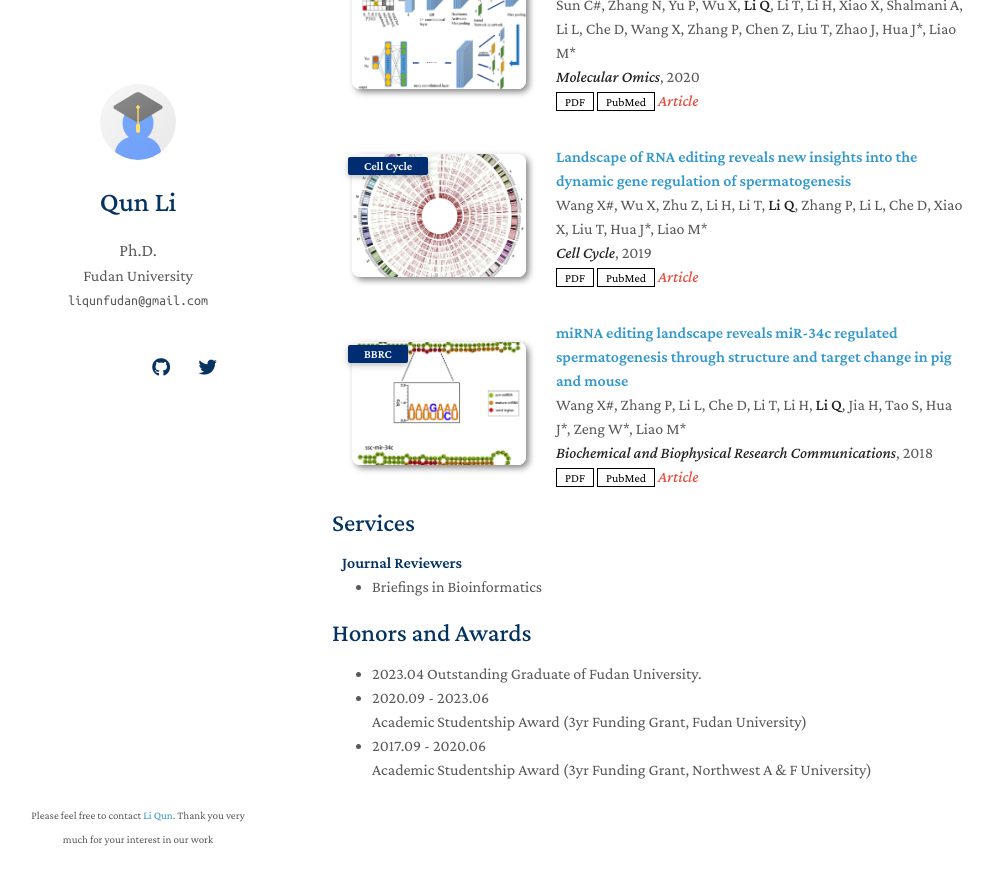
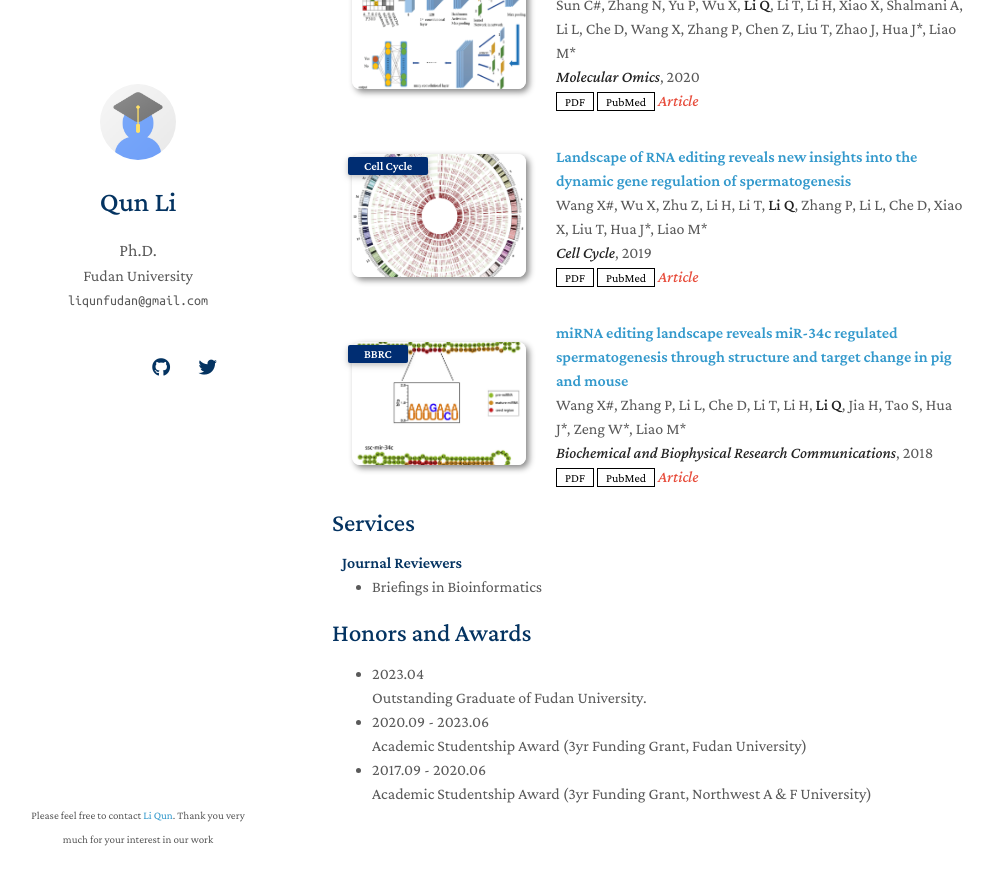
Before and after one commit to liqunbio/liqunbio.github.io, a Jekyll site: the page built from index.md, in a window 1280 px wide and 900 px high, scrolled down 2770 px. Shown: the top 885 px of the window, without its empty margins (138-1132 px from the left). Built offline with Jekyll 4.4.1, drawn with Linux system fonts in a browser that asks for light colours; nearby versions of some CDN libraries; a style sheet for code colours, icons or effects is not loaded; our own code applies the rules of GitHub Pages for plain Markdown files.

```diff
--- a/index.md
+++ b/index.md
@@ -37,7 +37,7 @@ Expression Regulation <br>
 {% include_relative _includes/services.md %}
 
 ## Honors and Awards
-- 2023.04
+- 2023.04 <br>
 Outstanding Graduate of Fudan University.
 - 2020.09 - 2023.06 <br>
 Academic Studentship Award (3yr Funding Grant, Fudan University)
```
